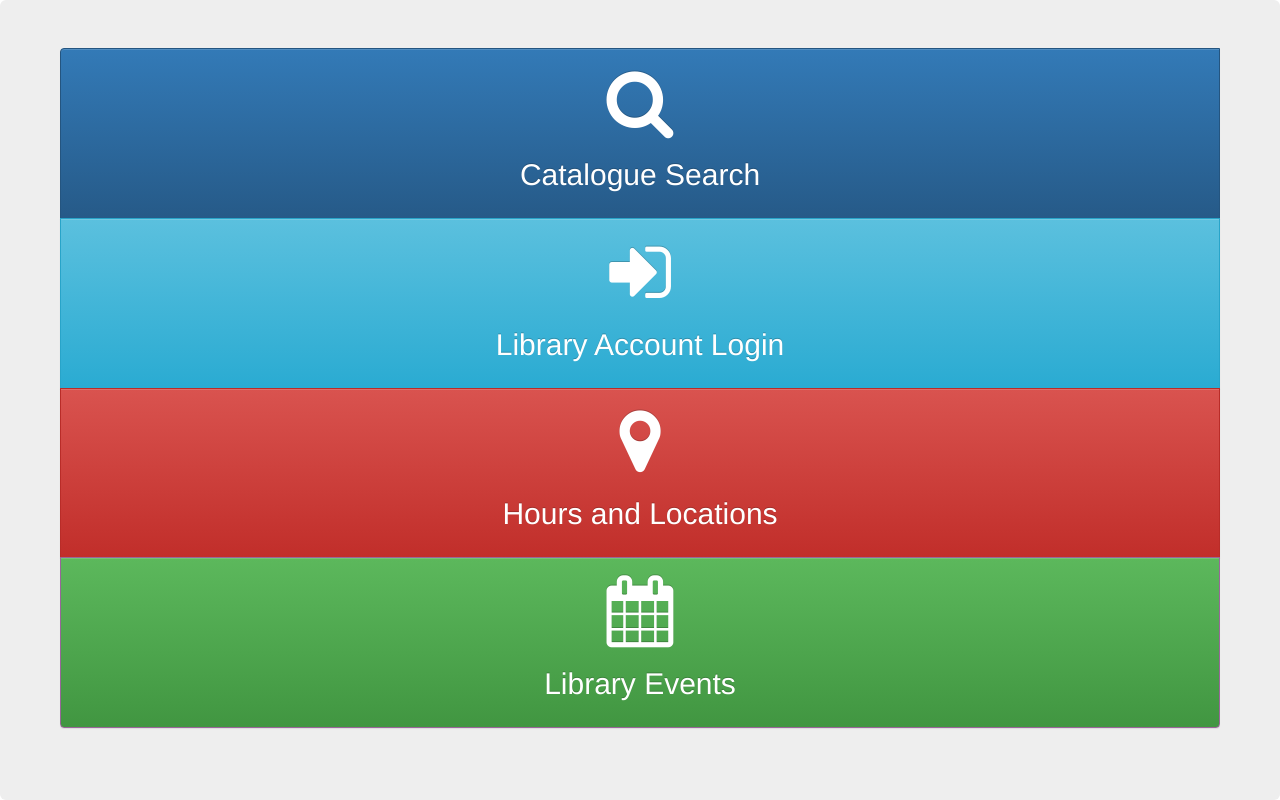
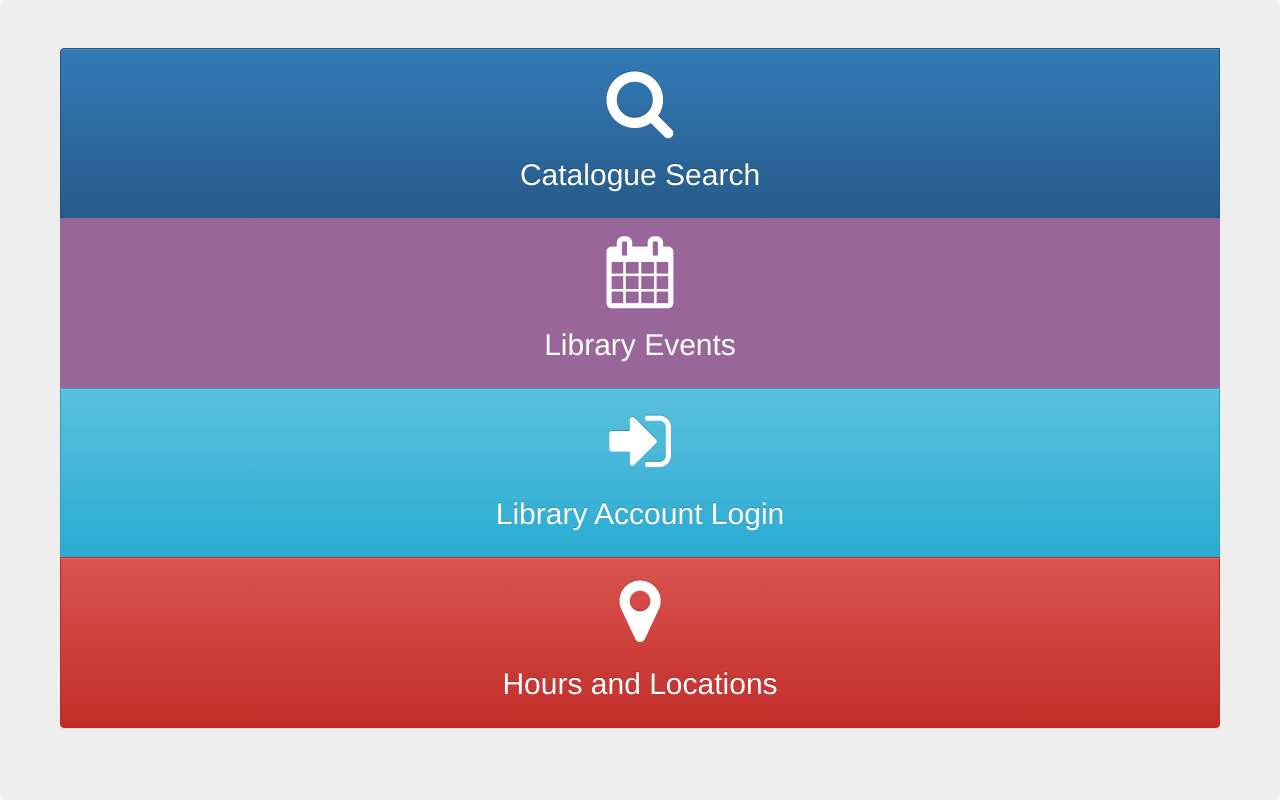
Before and after one commit to chris-jasztrab/TOM_MPL-APP, a plain HTML site: page index.html in a window 1280 px wide. Drawn offline with nearby package versions, Linux system fonts and the light colour scheme.

Commit message:
changed order of tiles - updated events tile to use custom css

```diff
--- a/index.html
+++ b/index.html
@@ -13,9 +13,10 @@
         <div class="jumbotron">
           <div class="btn-group-vertical btn-group btn-block">
             <a href="https://encore.mpl.on.ca/iii/mobile/" class="btn btn-lg btn-block btn-primary"><i class = "fa fa-search fa-4x"></i><h2>Catalogue Search</h2></a>
+      <a href="https://mplca.evanced.info/signup/list" class="btn btn-lg btn-block btn-mybtn"><i class = "fa fa-calendar fa-4x"></i><h2>Library Events</h2></a>
             <a href="https://encore.mpl.on.ca/iii/mobile//Sdologin?lang=eng&loginReason=doDefault" class="btn btn-lg btn-block btn-info"><i class = "fa fa-sign-in fa-4x"></i><h2>Library Account Login</h2></a>
             <a href="./hal/index.html" class="btn btn-lg btn-block btn-danger"><i class = "fa fa-map-marker fa-4x"></i><h2>Hours and Locations</h2></a>
-            <a href="https://mplca.evanced.info/signup/list" class="btn btn-lg btn-block btn-success"><i class = "fa fa-calendar fa-4x"></i><h2>Library Events</h2></a>
+
           </div>
         </div>
       </div>
```
